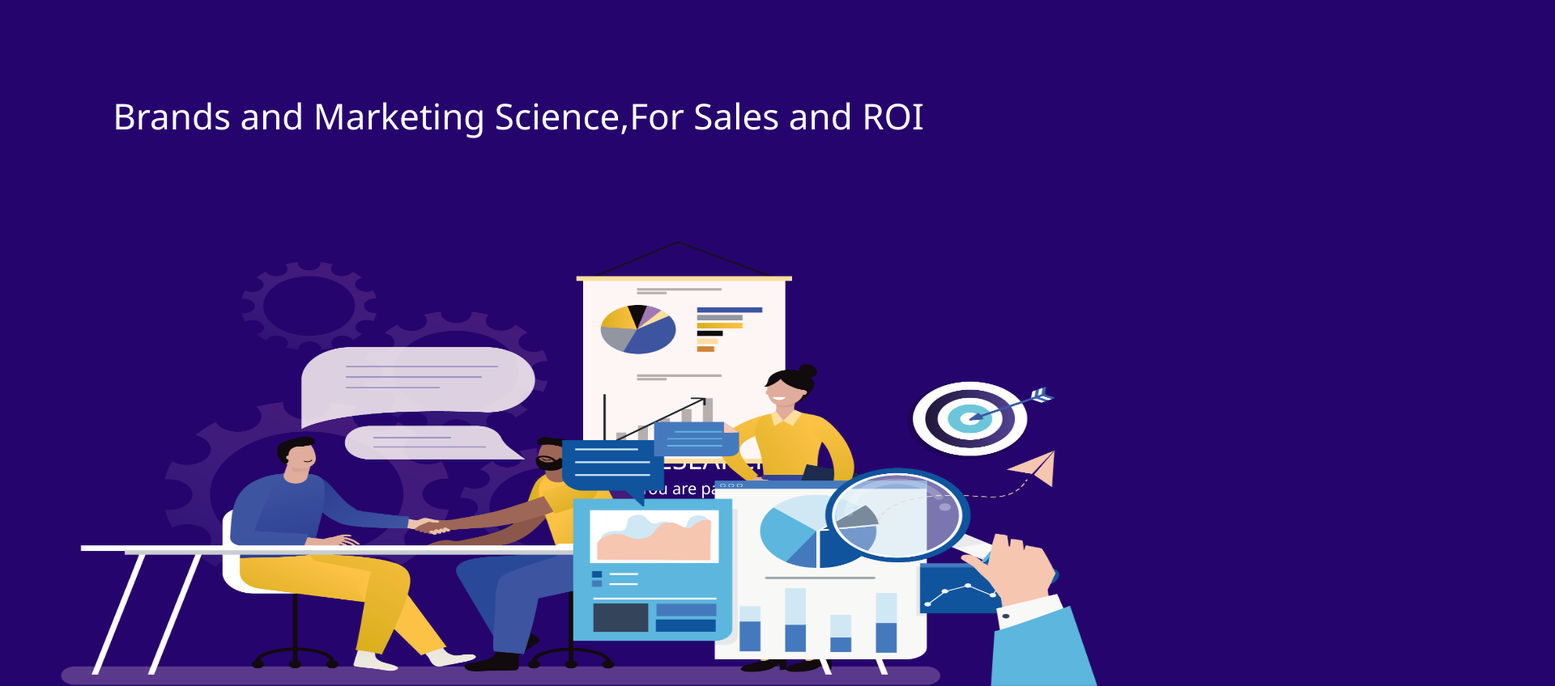
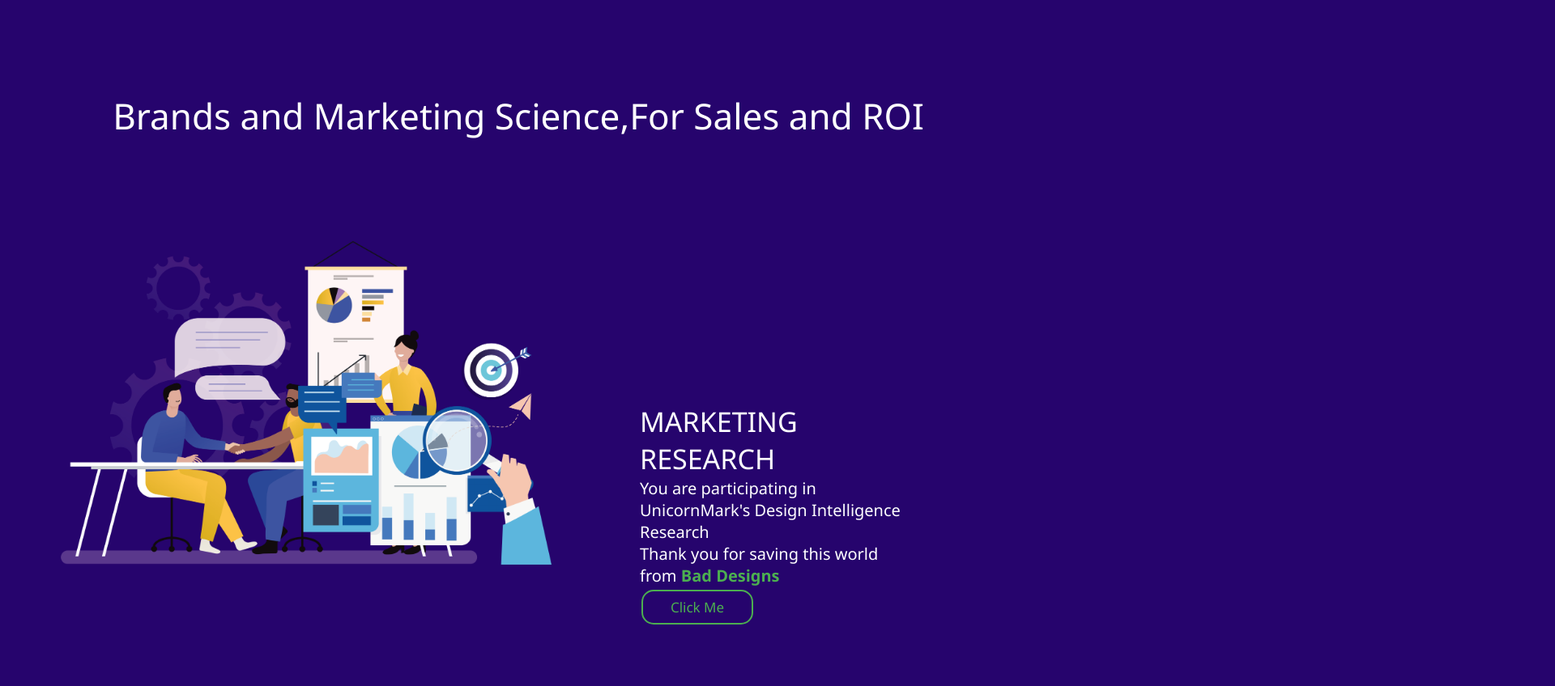
Before and after one commit to rahul-sharma161/uni, a plain HTML site: page index.html in a window 1280 px wide. Shown: the part 947-1795 px from the top of the page at 81% size, 1920 px wide, since content can reach past the window. Drawn offline with Linux system fonts and the light colour scheme.

Commit message:
Update np.css

```diff
--- a/np.css
+++ b/np.css
@@ -29,8 +29,8 @@ li a {
 }
 
 .flex-container .img {
-    height: 550px;
-    width: 100%;
+    height: 400px;
+
     margin: 75px;
     display: flex;
 }
```
